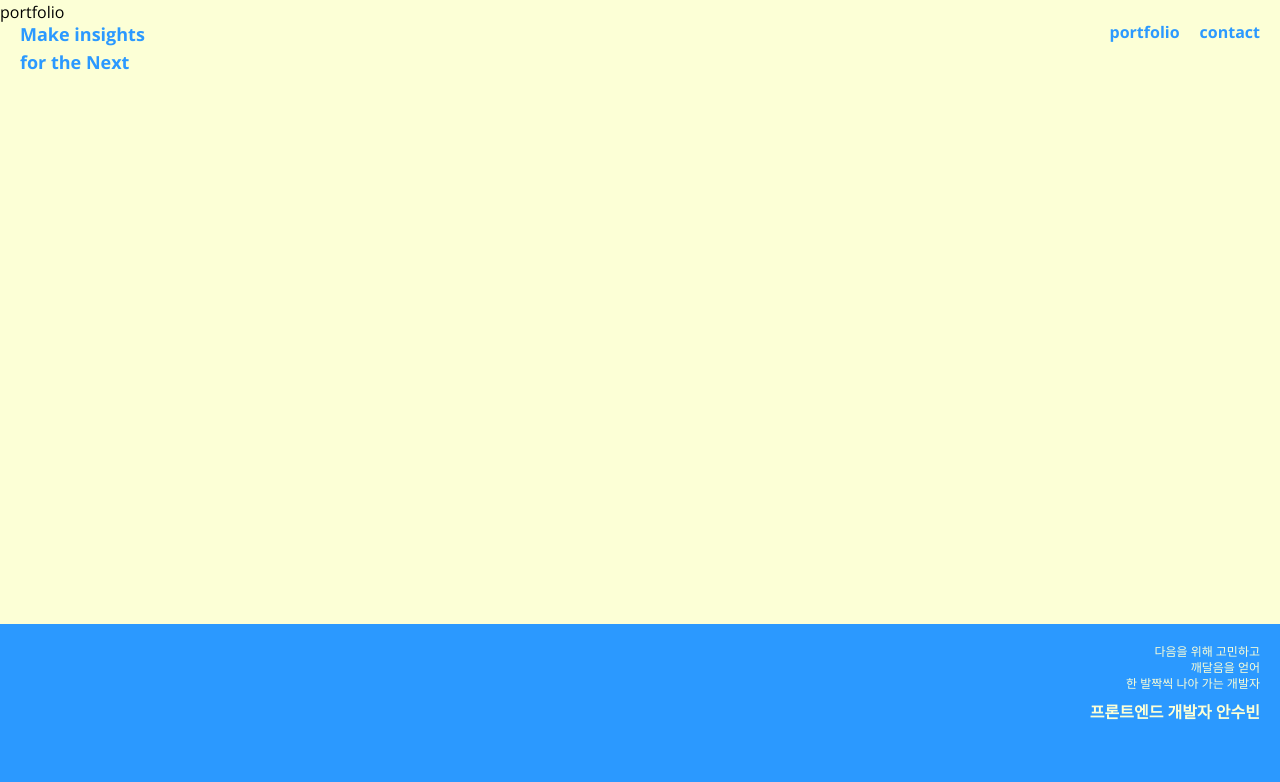
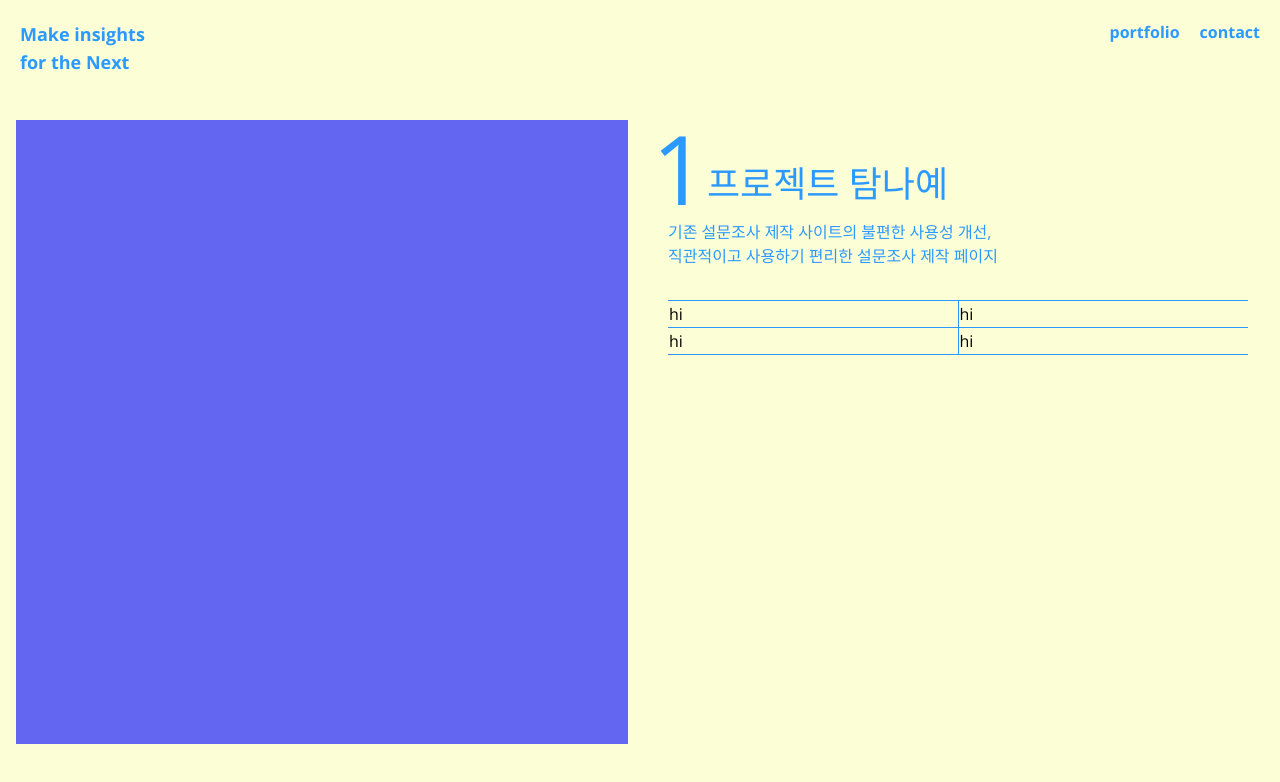
Before and after one commit to AnSuebin/insightAn, a Next.js app: page /portfolio in a window 1280 px wide. Shown: the top 782 px of the page. Built offline with nearby package versions, Linux system fonts and the light colour scheme.

Commit message:
feat : 포트폴리오 페이지 디자인 제작

```diff
--- a/src/app/portfolio/page.tsx
+++ b/src/app/portfolio/page.tsx
@@ -1,7 +1,40 @@
+import FullHightMaxWidth from "@/components/layout/FullHightMaxWidth";
 import React from "react";
 
 const PortfolioPage = () => {
-  return <div>portfolio</div>;
+  return (
+    <FullHightMaxWidth>
+      <div className="flex w-full h-screen gap-6 justify-between pt-[120px] pb-14 px-4 box-border ">
+        <div className="flex-1 bg-indigo-500"></div>
+        <div className="flex-1">
+          <div className="text-mainColor">
+            <div className="flex items-end">
+              <div className="text-8xl font-thin">1</div>
+              <div className="text-4xl font-thin pb-3">프로젝트 탐나예</div>
+            </div>
+            <p className="ml-4 mt-1">
+              기존 설문조사 제작 사이트의 불편한 사용성 개선,
+              <br /> 직관적이고 사용하기 편리한 설문조사 제작 페이지
+            </p>
+          </div>
+          <div className="w-full px-4 mt-8">
+            <table className="table-fixed border-solid w-full">
+              <tr className="">
+                <td className="border-r border-b border-t border-mainColor">
+                  hi
+                </td>
+                <td className="border-b border-t border-mainColor">hi</td>
+              </tr>
+              <tr>
+                <td className="border-r border-b border-mainColor">hi</td>
+                <td className="border-b border-mainColor">hi</td>
+              </tr>
+            </table>
+          </div>
+        </div>
+      </div>
+    </FullHightMaxWidth>
+  );
 };
 
 export default PortfolioPage;
--- a/src/components/layout/FullHightMaxWidth.tsx
+++ b/src/components/layout/FullHightMaxWidth.tsx
@@ -6,7 +6,7 @@ interface Props {
 
 const FullHightMaxWidth: FC<Props> = ({ children }) => {
   return (
-    <div className="flex w-full h-full max-w-screen-2xl m-auto">{children}</div>
+    <div className="w-full h-full max-w-screen-2xl m-auto">{children}</div>
   );
 };
 
--- a/src/components/pages/home/HomeCareerBox.tsx
+++ b/src/components/pages/home/HomeCareerBox.tsx
@@ -9,7 +9,7 @@ const HomeCareerBox = () => {
             Career.
           </h4>
           <table className="table-fixed border-solid w-full">
-            <tr className="">
+            <tr>
               <td className="border-r border-b border-t border-mainColor w-80">
                 hi
               </td>
--- a/tailwind.config.js
+++ b/tailwind.config.js
@@ -19,6 +19,12 @@ module.exports = {
       width: {
         imageWidth: "100%",
       },
+      flex: {
+        2: "2 2 0%",
+      },
+      spacing: {
+        "120px": "120px",
+      },
       backgroundImage: {
         "gradient-radial": "radial-gradient(var(--tw-gradient-stops))",
         "gradient-conic":
```
